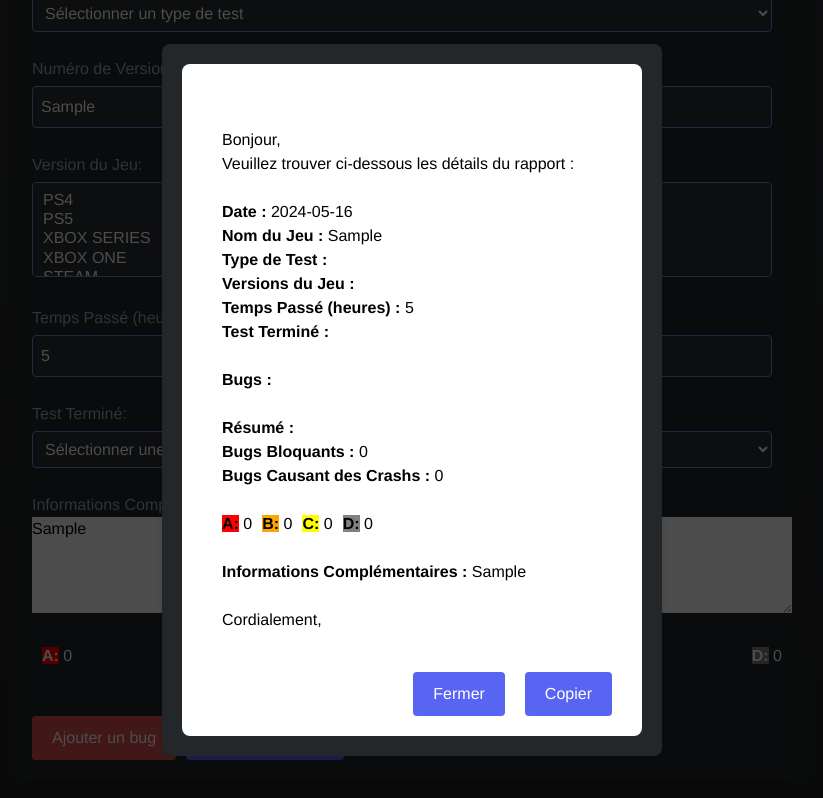
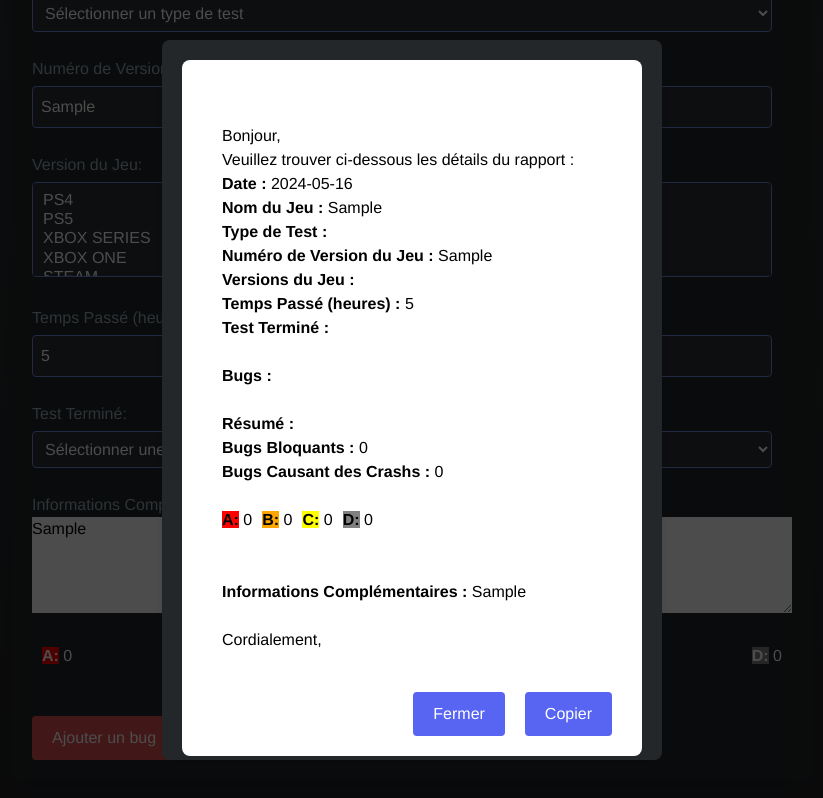
Before and after one commit to antoinerosselli/QAA, a Next.js app: page /CreateReport in a window 1280 px wide. Both pictures are taken after typing "Sample", "Sample", "5", "Sample" into the empty fields and a click on the button "Créer le Rapport". Shown: the part 358-1156 px from the top of the page, without its empty margins (228-1051 px from the left). Built offline with nearby package versions, Linux system fonts and the light colour scheme.

Commit message:
quick fix
change modal to add version number

```diff
--- a/src/app/CreateReport/Modal.js
+++ b/src/app/CreateReport/Modal.js
@@ -46,38 +46,30 @@ const Modal = ({ show, handleClose, reportData }) => {
       <div style="background: white; color: black; padding: 20px;">
         <p style="color: black;">Bonjour,</p>
         <p style="color: black;">Veuillez trouver ci-dessous les détails du rapport :</p>
-        </br>
-        <p style="color: black;">
-        <strong>Date :</strong> ${reportData.date}
-        </br>
-        <strong>Nom du Jeu :</strong> ${reportData.gameName}
-        </br>
-        <strong>Type de Test :</strong> ${reportData.testType}
-        </br>
-        <strong>Versions du Jeu :</strong> ${reportData.gameVersions.join(', ')}
-        </br>
-        <strong>Temps Passé (heures) :</strong> ${reportData.testDuration}
-        </br>
-        <strong>Test Terminé :</strong> ${reportData.testCompleted}
-        </p>
-        </br>
+        <p style="color: black;"><strong>Date :</strong> ${reportData.date}</p>
+        <p style="color: black;"><strong>Nom du Jeu :</strong> ${reportData.gameName}</p>
+        <p style="color: black;"><strong>Type de Test :</strong> ${reportData.testType}</p>
+        <p style="color: black;"><strong>Numéro de Version du Jeu :</strong> ${reportData.gameVersionNumber}</p>
+        <p style="color: black;"><strong>Versions du Jeu :</strong> ${reportData.gameVersions.join(', ')}</p>
+        <p style="color: black;"><strong>Temps Passé (heures) :</strong> ${reportData.testDuration}</p>
+        <p style="color: black;"><strong>Test Terminé :</strong> ${reportData.testCompleted}</p>
+        <br/>
         <p style="color: black;"><strong>Bugs :</strong></p>
-        </br>
-        <p style="color: black;"><strong>Résumé :</strong>
-        </br>
-        <strong>Bugs Bloquants :</strong> ${reportData.items.filter(item => item.isBlocking).length}
-        </br>
-        <strong>Bugs Causant des Crashs :</strong> ${reportData.items.filter(item => item.isCrash).length}
-        </p>
-        </br>
-        <div style="display: flex; gap: 10px;">
+        <br/>
+        <p style="color: black;"><strong>Résumé :</strong></p>
+        <p style="color: black;"><strong>Bugs Bloquants :</strong> ${reportData.items.filter(item => item.isBlocking).length}</p>
+        <p style="color: black;"><strong>Bugs Causant des Crashs :</strong> ${reportData.items.filter(item => item.isCrash).length}</p>
+        <br/>
+        <div style="display: flex; gap: 10px; flex-wrap: wrap;">
           <p style="color: black;"><strong style="background-color: red;">A:</strong> ${rankCounts.A}</p>
           <p style="color: black;"><strong style="background-color: orange;">B:</strong> ${rankCounts.B}</p>
           <p style="color: black;"><strong style="background-color: yellow;">C:</strong> ${rankCounts.C}</p>
           <p style="color: black;"><strong style="background-color: gray;">D:</strong> ${rankCounts.D}</p>
         </div>
+        <br/>
         ${reportData.items.map((item, index) => `
-          <div style="border: 2px solid ${getBorderColor(item.rank)}; background: ${getBackgroundColor(item.rank)}; padding: 10px; margin-bottom: 10px;">
+          <div style="border: 2px solid ${getBorderColor(item.rank)}; background: ${getBackgroundColor(item.rank)}; padding: 10px; margin-bottom: 10px; display: inline-block; width: calc(50% - 10px); box-sizing: border-box;">
+            <p style="color: black;"><strong>Bug ${index + 1} :</strong></p>
             <p style="color: black;"><strong>Rank :</strong> ${item.rank}</p>
             <p style="color: black;"><strong>Titre :</strong> ${item.title}</p>
             <p style="color: black;"><strong>Lien :</strong> ${item.link}</p>
@@ -85,9 +77,9 @@ const Modal = ({ show, handleClose, reportData }) => {
             <p style="color: black;"><strong>Bloquant :</strong> ${item.isBlocking ? 'Oui' : 'Non'}</p>
           </div>
         `).join('')}
-        </br>
+        <br/>
         <p style="color: black;"><strong>Informations Complémentaires :</strong> ${reportData.additionalInfo}</p>
-        </br>
+        <br/>
         <p style="color: black;">Cordialement,</p>
       </div>
     `;
```
